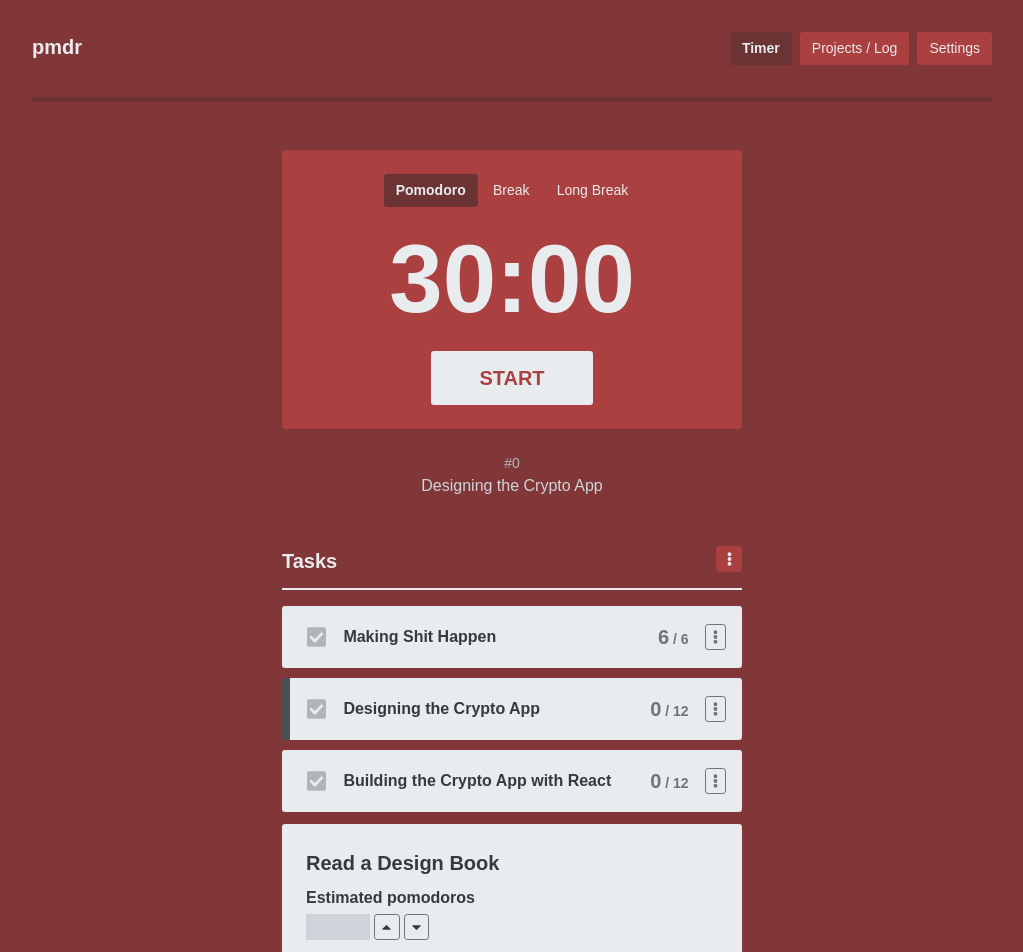
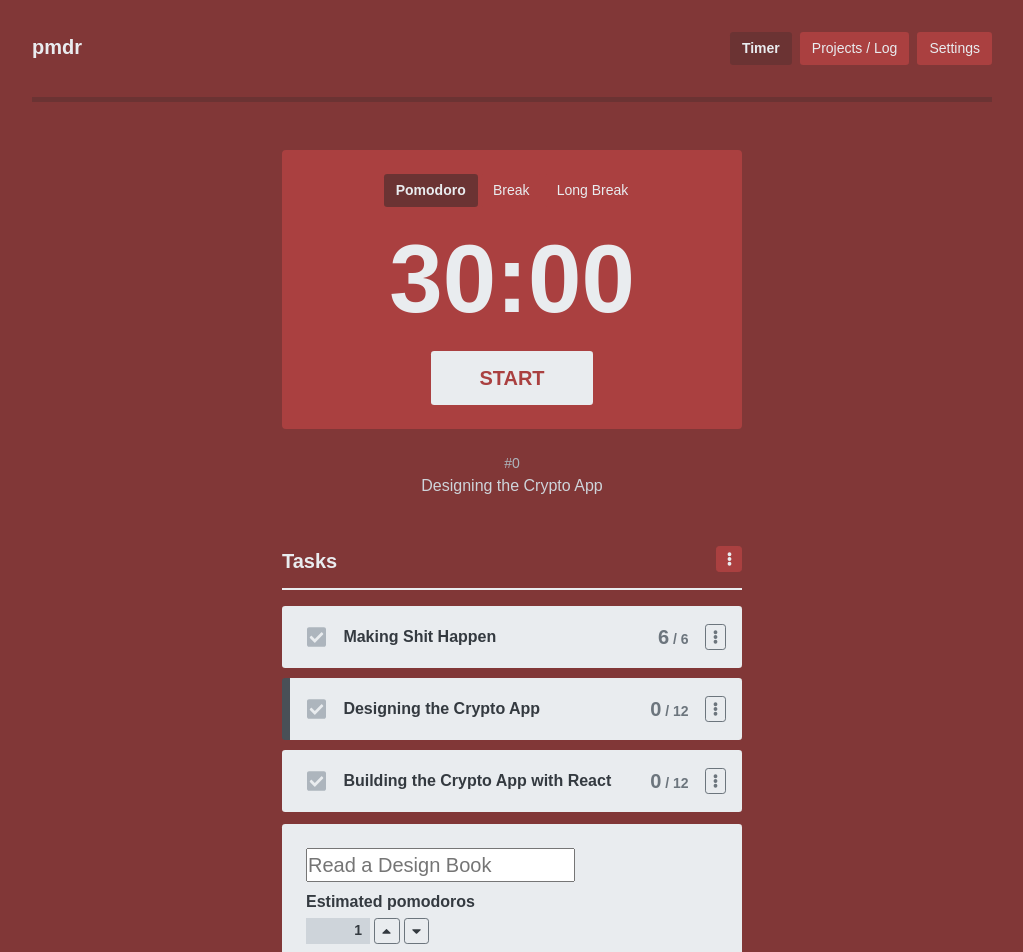
Before and after one commit to 0xfuje/pmdr, a React (Create React App) app: page / in a window 1280 px wide. Shown: the top 952 px of the page, without its empty margins (128-1151 px from the left). Built offline with nearby package versions, Linux system fonts and the light colour scheme.

Commit message:
TaskReducer can now cancel edited tasks. Working on Taskedit, using state to later pass up to the reducer when taskedit is saved

```diff
--- a/src/components/TaskEdit.js
+++ b/src/components/TaskEdit.js
@@ -1,4 +1,4 @@
-import React, { useContext } from 'react';
+import React, { useContext, useState } from 'react';
 import {StyledTaskEdit} from './styled/StyledTaskEdit';
 import Icon from './Icon';
 import Button from './buttons/Button';
@@ -9,16 +9,27 @@ function TaskEdit(props) {
     const handleDeleteClick = () => {
         taskDispatch({ type: 'DELETE', payload: { id: props.id }});
     }
+    const handleCancelClick = () => {
+        taskDispatch({ type: 'CANCEL-EDIT', payload: { id: props.id }});
+    }
+    const handleSaveClick = () => {
+
+    }
+    const handlePmdrChange = (e) => { setPmdrs(parseInt(e.target.value)); }
+    const handleTitleChange = (e) => { setTitle(e.target.value); }
+    const [pmdrs, setPmdrs] = useState(1);
+    const [title, setTitle] = useState(props.title);
+
     return (
         <StyledTaskEdit className='TaskEdit'>
             <div className="TaskEdit-main">
-            <h2 className='TaskEdit-title' contentEditable='true'>{props.title}</h2>
+            <input className='TaskEdit-title' placeholder={title} onChange={handleTitleChange} />
             <div className='TaskEdit-pmdr'>
                 <h2 className='TaskEdit-pmdr-title'>Estimated pomodoros</h2>
                 <div className='TaskEdit-pmdr-input'>
-                    <input type='number' className='TaskEdit-pmdr-numInput'/>
-                    <Icon alt='Add pmdr' type={'caret-up'} />
-                    <Icon alt='Add pmdr' type={'caret-down'} />
+                    <input type='number' value={pmdrs} min='0' max='20' onChange={handlePmdrChange} className='TaskEdit-pmdr-numInput'/>
+                    <Icon alt='Add pmdr' type={'caret-up'} onClick={() => setPmdrs(pmdrs + 1)} />
+                    <Icon alt='Add pmdr' type={'caret-down'} onClick={() => (pmdrs > 1) ? setPmdrs(pmdrs - 1) : ''} />
                 </div>
                 <Button className='TaskEdit-button-addProject' type='underline' text='+ Add to Project'/>
             </div>
@@ -26,8 +37,8 @@ function TaskEdit(props) {
             <div className='TaskEdit-buttons'>
                 <Button type='text' text='Delete' onClick={handleDeleteClick}/>
                 <div className="TaskEdit-buttons-right">
-                    <Button type='text' text='Cancel' />
-                    <Button type='dark' text='Save' />
+                    <Button type='text' text='Cancel' onClick={handleCancelClick}/>
+                    <Button type='dark' text='Save' onClick={handleSaveClick}/>
                 </div>
             </div>
         </StyledTaskEdit>
--- a/src/reducers/tasks.reducer.js
+++ b/src/reducers/tasks.reducer.js
@@ -11,6 +11,8 @@ const tasksReducer = (state, action) => {
         case 'TOGGLE-EDIT':
             state.map((t) => t.isEdited = false);
             return state.map((t) => (t.id === action.payload.id) ? {...t, isEdited: true} : t);
+        case 'CANCEL-EDIT':
+            return state.map((t) => (t.id === action.payload.id) ? {...t, isEdited: false} : t);
         case 'DELETE':
             return state.filter((t) => t.id !== action.payload.id);
         default:
```
